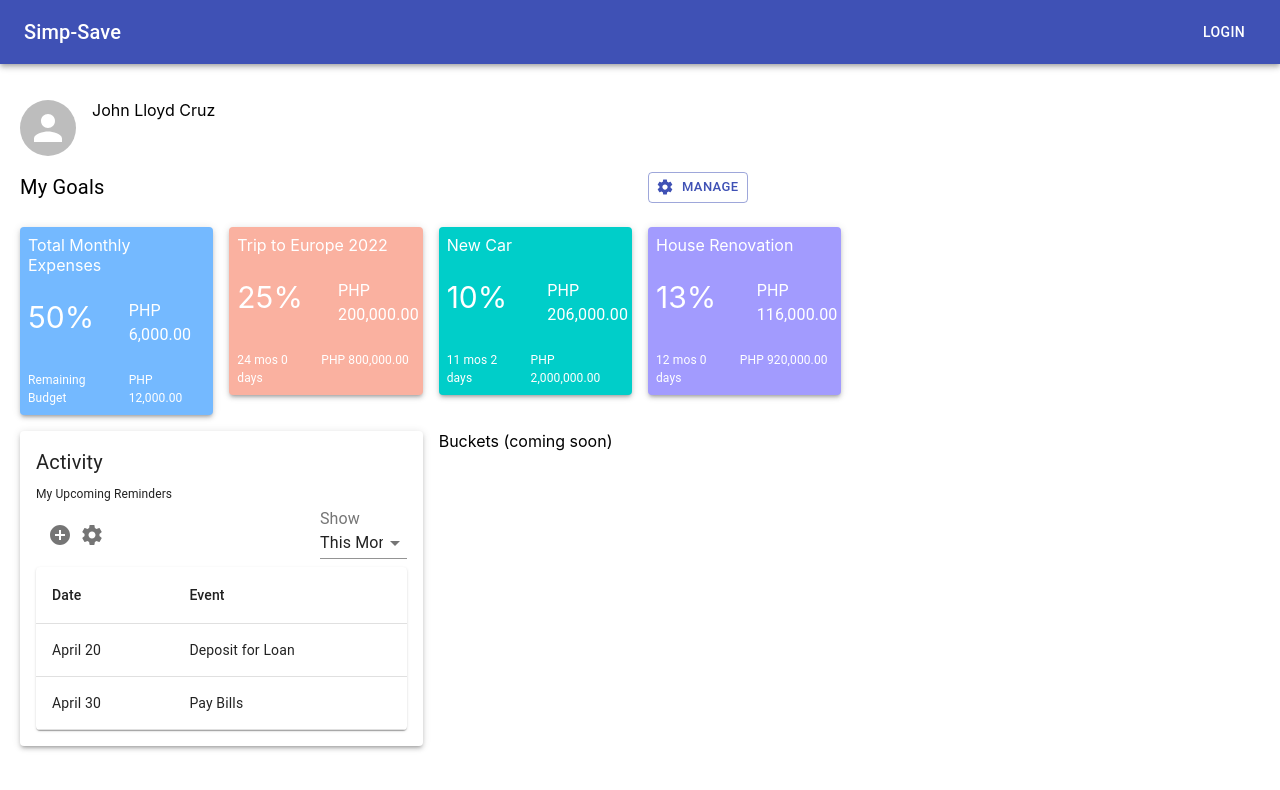
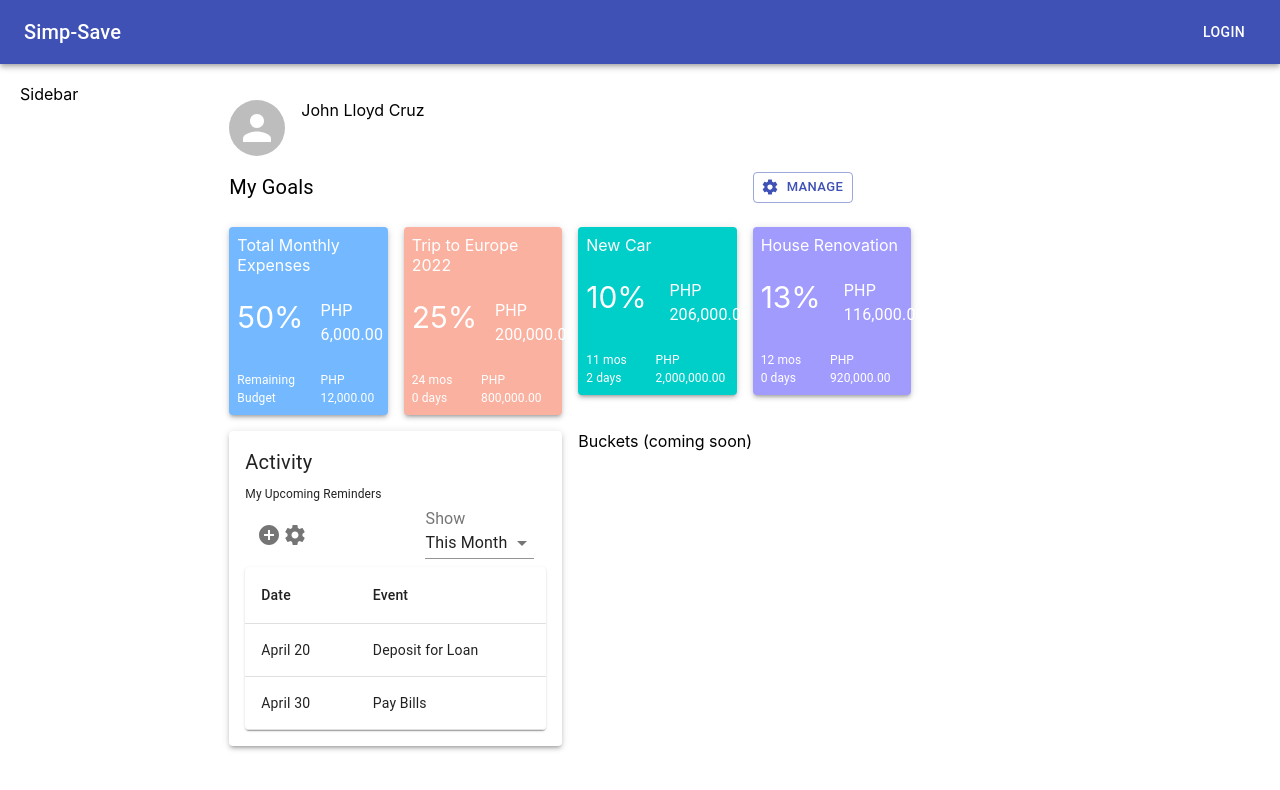
Before and after one commit to josephmeris/simp-save, a React (Create React App) app: page /usermaindashboard in a window 1280 px wide. Shown: the top 790 px of the page. Built offline with nearby package versions, Linux system fonts and the light colour scheme.

Commit message:
add sidebar to dashboard

```diff
--- a/src/Components/Dashboard/UpcomingEvents.js
+++ b/src/Components/Dashboard/UpcomingEvents.js
@@ -42,8 +42,8 @@ class GoalsSummary extends Component {
                                               <SettingsRoundedIcon />
                                            </IconButton>
                         </Grid>
-                        <Grid item xs={7}></Grid>
-                        <Grid item xs={3}>
+                        <Grid item xs={5}></Grid>
+                        <Grid item xs={5}>
                         <InputLabel htmlFor="grid-filter">Show</InputLabel>
                         <Select native id='grid-filter'>
                            <option value={0}>This Month</option>
--- a/src/Components/Dashboard/UserMainDashboardComponent.js
+++ b/src/Components/Dashboard/UserMainDashboardComponent.js
@@ -22,6 +22,9 @@ class UserMainDashboardComponent extends Component {
       return (
           <div class='main-dashboard-container'>
               <Grid container spacing={2}>
+              <Grid item xs = {2}> Sidebar</Grid>
+              <Grid item xs = {10}>
+                <Grid container spacing={2}>
                         <Grid item xs={12}></Grid>
                         <Grid item> <Avatar className={classes.orange} src=""></Avatar></Grid>
                         <Grid item xs={3}> John Lloyd Cruz</Grid>
@@ -29,6 +32,8 @@ class UserMainDashboardComponent extends Component {
                         <Grid item xs={4}> <UpcomingEvents /></Grid>
                         <Grid item xs={4}> Buckets (coming soon) </Grid>
                 </Grid>
+               </Grid>
+              </Grid>
           </div>
       )
     };
```
Lines whose indentation alone changed are shown as unchanged.
